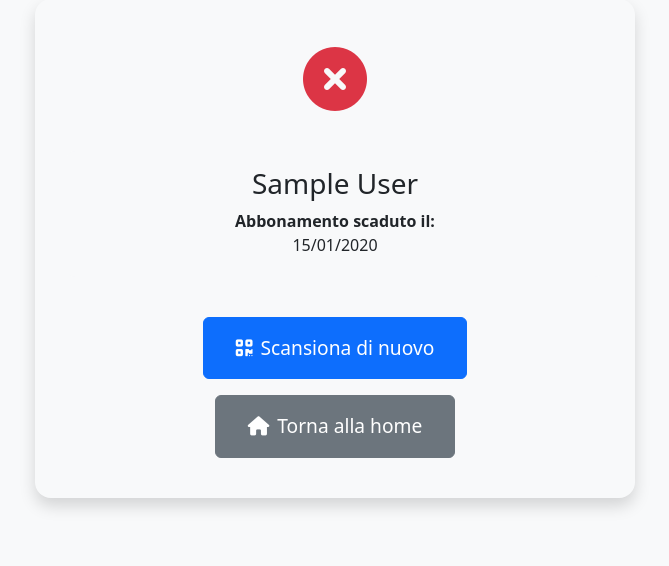
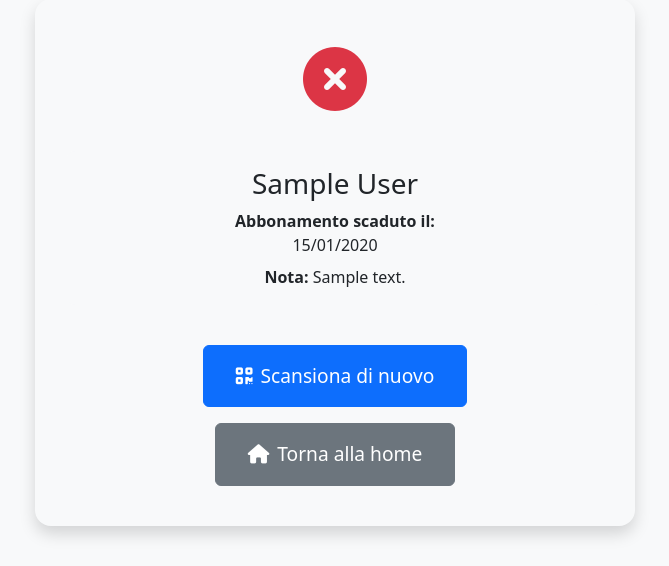
Before and after one commit to mehdighzal/Sistema-di-Gestione-Palestra, a Django app: template templates/gym/scan_result.html in a window 1280 px wide. Shown: the part 121-687 px from the top of the page, without its empty margins (305-974 px from the left). Run offline with Django 5.2, Linux system fonts and the light colour scheme; the template is opened without the code that fills it: values that come from a table or form of the project are taken from there, others are empty; tables that the repository leaves empty hold one stand-in row (values such as "Sample post"); some libraries are stand-ins or nearby versions.

Commit message:
feat: add optional member note field to admin and check-in result

```diff
--- a/gym/models.py
+++ b/gym/models.py
@@ -60,6 +60,7 @@ class Member(models.Model):
         blank=True,
         verbose_name="Iscrizione pagata fino al"
     )
+    note = models.TextField(blank=True, default="", verbose_name="Nota")
 
     class Meta:
         verbose_name = "Membro"
@@ -263,6 +264,7 @@ class SalaMember(models.Model):
         blank=True,
         verbose_name="Iscrizione pagata fino al"
     )
+    note = models.TextField(blank=True, default="", verbose_name="Nota")
 
     class Meta:
         verbose_name = "Membro Sala"
--- a/templates/gym/scan_result.html
+++ b/templates/gym/scan_result.html
@@ -70,6 +70,11 @@
             <p class="mb-0">
                 <strong>Giorni rimanenti:</strong> {{ member.days_remaining }}
             </p>
+            {% if member.note %}
+            <p class="mb-0 mt-2">
+                <strong>Nota:</strong> {{ member.note }}
+            </p>
+            {% endif %}
             {% if member.photo %}
                 <img src="{{ member.photo.url }}" alt="Foto del membro" class="member-photo">
             {% endif %}
@@ -89,6 +94,11 @@
                 <strong>Abbonamento scaduto il:</strong><br>
                 {{ member.subscription_end|date:"d/m/Y" }}
             </p>
+            {% if member.note %}
+            <p class="mb-0 mt-2">
+                <strong>Nota:</strong> {{ member.note }}
+            </p>
+            {% endif %}
         </div>
         {% endif %}
     {% endif %}
```
Also changed, not shown: gym/admin.py (+8 -2 lines), gym/templates/gym/scan_result.html (+10 -0 lines), gym/migrations/0012_member_note_salamember_note.py (added).
